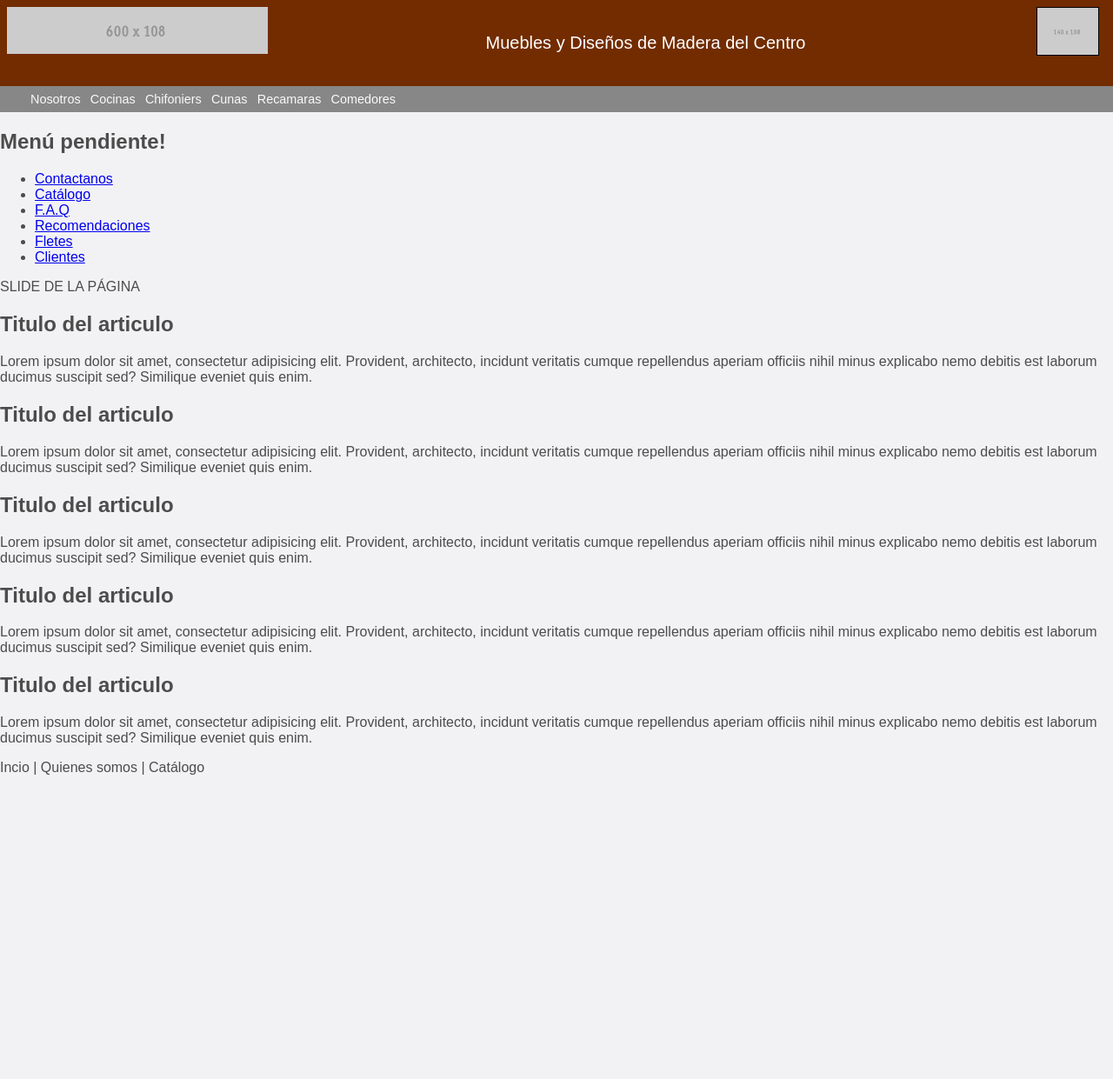
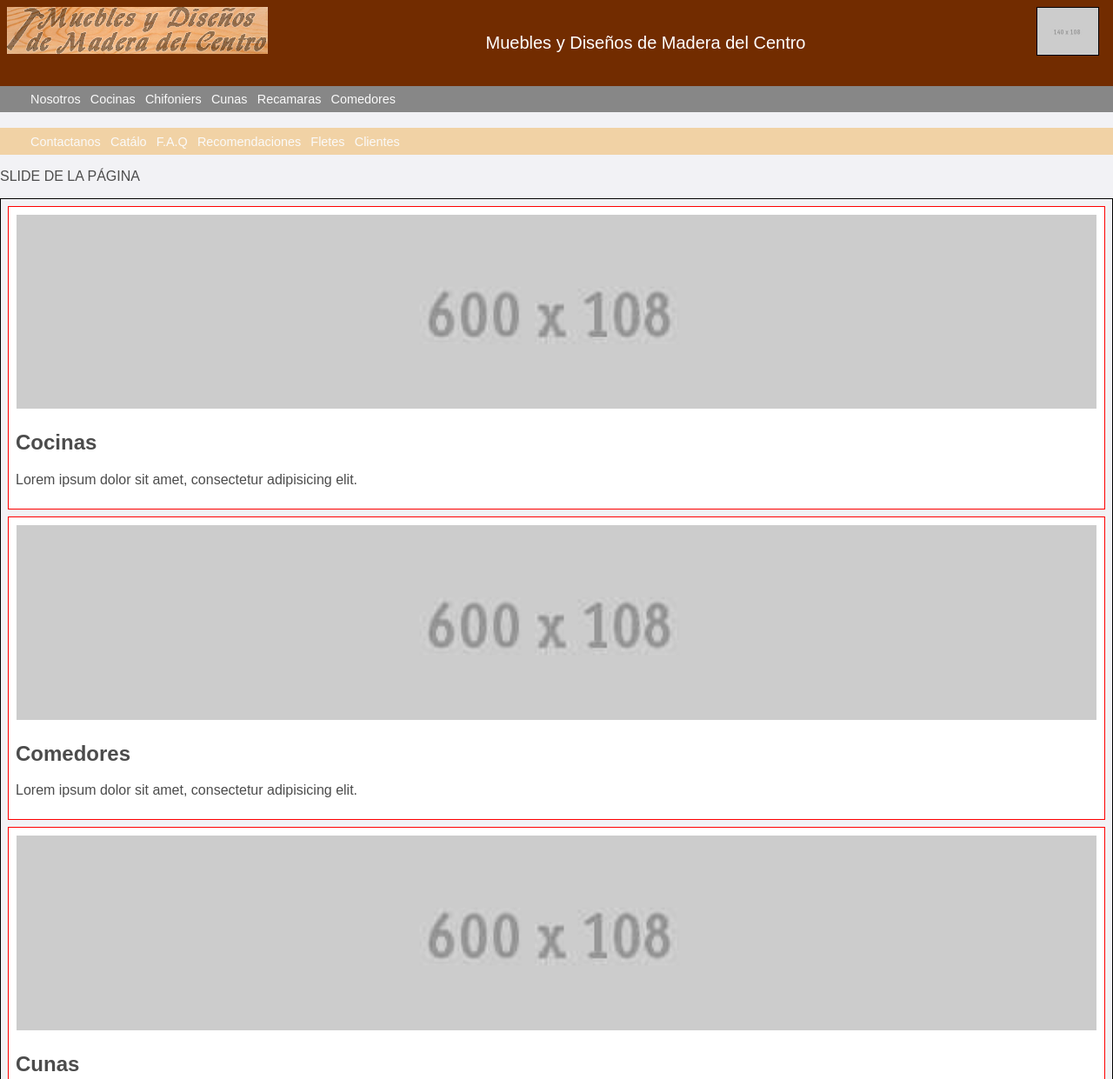
Before and after one commit to macknilan/edumac, a plain HTML site: page index.html in a window 1280 px wide. Shown: the top 1241 px of the page at 87% size. Before the commit the page ends 908 px from the top, so only its background shows below. Drawn offline with Linux system fonts and the light colour scheme.

Commit message:
08_11_12

```diff
--- a/css/style.css
+++ b/css/style.css
@@ -77,6 +77,16 @@ nav #princ_menu
 	padding: 0 0 0 35px;
 }
 
+nav #sec_menu
+{
+	background: #F1D2A5;
+	font-size: 0.9em;
+	list-style: none;
+	margin: 0;
+	padding: 0 0 0 35px;
+}
+
+
 nav #princ_menu li
 {
 	display: inline-block;
@@ -85,11 +95,57 @@ nav #princ_menu li
 	/*border: 1px solid blue;*/
 }
 
+nav #sec_menu li
+{
+	display: inline-block;
+	margin: 0 0.5em 0 0;
+	vertical-align: top;
+}
+
 nav #princ_menu li a
 {
 	color: #FAFAFA;
 	display: block;
 	text-decoration: none;
 	padding: 0.5em 0;
+}
 
+nav #sec_menu li a
+{
+	color: #FAFAFA;
+	display: block;
+	text-decoration: none;
+	padding: 0.5em 0;
 }
+
+#slide
+{
+	/* VALORES TEMPORALES? */
+	/*border:1px solid peru;*/
+	width: 100%
+}
+
+#contenido
+{
+	border: 1px solid black;
+	whith: 100%;
+}
+
+#contenido .item
+{
+ 	border: 1px solid red;
+	background: #FFFFFF;
+	margin: 0.5rem;
+	padding: 0.5rem;
+}
+
+#contenido .item .imagen_item
+{
+	/*border: 1px solid #000001;*/
+	padding: 1px;
+}
+
+#contenido .item .imagen_item img
+{
+	width: 100%;
+}
--- a/index.html
+++ b/index.html
@@ -9,7 +9,7 @@
 <body>
 	<header>
 		<figure id="logo">
-			<img src="img/logo_muebleria.jpg" alt="Muebles y Diseños de Madera del Centro" title="Muebles y Diseños de Madera del Centro" />
+			<img src="img/muebles_y_disenos_de_madera_del_centro.jpg" alt="Muebles y Diseños de Madera del Centro" title="Muebles y Diseños de Madera del Centro" />
 		</figure>
 		<h1 id="titulo_header">Muebles y Diseños de Madera del Centro</h1>
 		<figure id="slide_promo">
@@ -27,45 +27,56 @@
 			<li><a href="#" alt="Comedores" title="Comedores">Comedores</a></li>
 		</ul>
 	</nav><!-- </nav>  -->
-	<nav id="sec_menu">
-		<h2>Men&uacute; pendiente!</h2>
-		<ul>
+	<nav>
+		<!-- <h2>Men&uacute; pendiente!</h2> -->
+        <br/>
+		<ul id="sec_menu">
 			<li><a href="#" alt="Contactanos" title="Contactanos">Contactanos</a></li>
-			<li><a href="#" alt="Cat&aacute;logo" title="Cat&aacute;logo">Cat&aacute;logo</a></li>
+			<li><a href="#" alt="Cat&aacute;logo" title="Cat&aacute;logo">Cat&aacute;lo</a></li>
 			<li><a href="#" alt="F.A.Q" title="F.A.Q">F.A.Q</a></li>
 			<li><a href="#" alt="Recomendaciones" title="Recomendaciones">Recomendaciones</a></li>
 			<li><a href="#" alt="Fletes" title="Fletes">Fletes</a></li>
 			<li><a href="#" alt="Clientes" title="Clientes">Clientes</a></li>
 		</ul>
 	</nav>
-	<section class="slide">
+	<section id="slide">
 		<p>SLIDE DE LA P&Aacute;GINA</p>
 	</section>
 	<section id="contenido">
 		<article class="item">
-			<figure class="imagen_item"></figure>
-			<h2 class="titulo_item">Titulo del articulo</h2>
-			<p class="texto_item">Lorem ipsum dolor sit amet, consectetur adipisicing elit. Provident, architecto, incidunt veritatis cumque repellendus aperiam officiis nihil minus explicabo nemo debitis est laborum ducimus suscipit sed? Similique eveniet quis enim.</p>
+			<figure class="imagen_item">
+            	<img src="img/logo_muebleria.jpg" alt="Cocinas" title="Cocinas" />
+            </figure>
+			<h2 class="titulo_item">Cocinas</h2>
+			<p class="texto_item">Lorem ipsum dolor sit amet, consectetur adipisicing elit.</p>
 		</article>
 		<article class="item">
-			<figure class="imagen_item"></figure>
-			<h2 class="titulo_item">Titulo del articulo</h2>
-			<p class="texto_item">Lorem ipsum dolor sit amet, consectetur adipisicing elit. Provident, architecto, incidunt veritatis cumque repellendus aperiam officiis nihil minus explicabo nemo debitis est laborum ducimus suscipit sed? Similique eveniet quis enim.</p>
+			<figure class="imagen_item">
+            	<img src="img/logo_muebleria.jpg" alt="Cocinas" title="Cocinas" />
+            </figure>
+			<h2 class="titulo_item">Comedores</h2>
+			<p class="texto_item">Lorem ipsum dolor sit amet, consectetur adipisicing elit.</p>
 		</article>
 		<article class="item">
-			<figure class="imagen_item"></figure>
-			<h2 class="titulo_item">Titulo del articulo</h2>
-			<p class="texto_item">Lorem ipsum dolor sit amet, consectetur adipisicing elit. Provident, architecto, incidunt veritatis cumque repellendus aperiam officiis nihil minus explicabo nemo debitis est laborum ducimus suscipit sed? Similique eveniet quis enim.</p>
+			<figure class="imagen_item">
+            	<img src="img/logo_muebleria.jpg" alt="Cocinas" title="Cocinas" />
+            </figure>
+			<h2 class="titulo_item">Cunas</h2>
+			<p class="texto_item">Lorem ipsum dolor sit amet, consectetur adipisicing elit.</p>
 		</article>
 		<article class="item">
-			<figure class="imagen_item"></figure>
-			<h2 class="titulo_item">Titulo del articulo</h2>
-			<p class="texto_item">Lorem ipsum dolor sit amet, consectetur adipisicing elit. Provident, architecto, incidunt veritatis cumque repellendus aperiam officiis nihil minus explicabo nemo debitis est laborum ducimus suscipit sed? Similique eveniet quis enim.</p>
+			<figure class="imagen_item">
+            	<img src="img/logo_muebleria.jpg" alt="Cocinas" title="Cocinas" />
+            </figure>
+			<h2 class="titulo_item">Chifoniers</h2>
+			<p class="texto_item">Lorem ipsum dolor sit amet, consectetur adipisicing elit.</p>
 		</article>
 		<article class="item">
-			<figure class="imagen_item"></figure>
-			<h2 class="titulo_item">Titulo del articulo</h2>
-			<p class="texto_item">Lorem ipsum dolor sit amet, consectetur adipisicing elit. Provident, architecto, incidunt veritatis cumque repellendus aperiam officiis nihil minus explicabo nemo debitis est laborum ducimus suscipit sed? Similique eveniet quis enim.</p>
+			<figure class="imagen_item">
+            	<img src="img/logo_muebleria.jpg" alt="Cocinas" title="Cocinas" />
+            </figure>
+			<h2 class="titulo_item">Recamaras</h2>
+			<p class="texto_item">Lorem ipsum dolor sit amet, consectetur adipisicing elit.</p>
 		</article>
 	</section>
 	<footer>
```
Also changed, not shown: img/._muebles_y_disenos_de_madera_del_centro.jpg (added), img/muebles_y_disenos_de_madera_del_centro.jpg (added).
